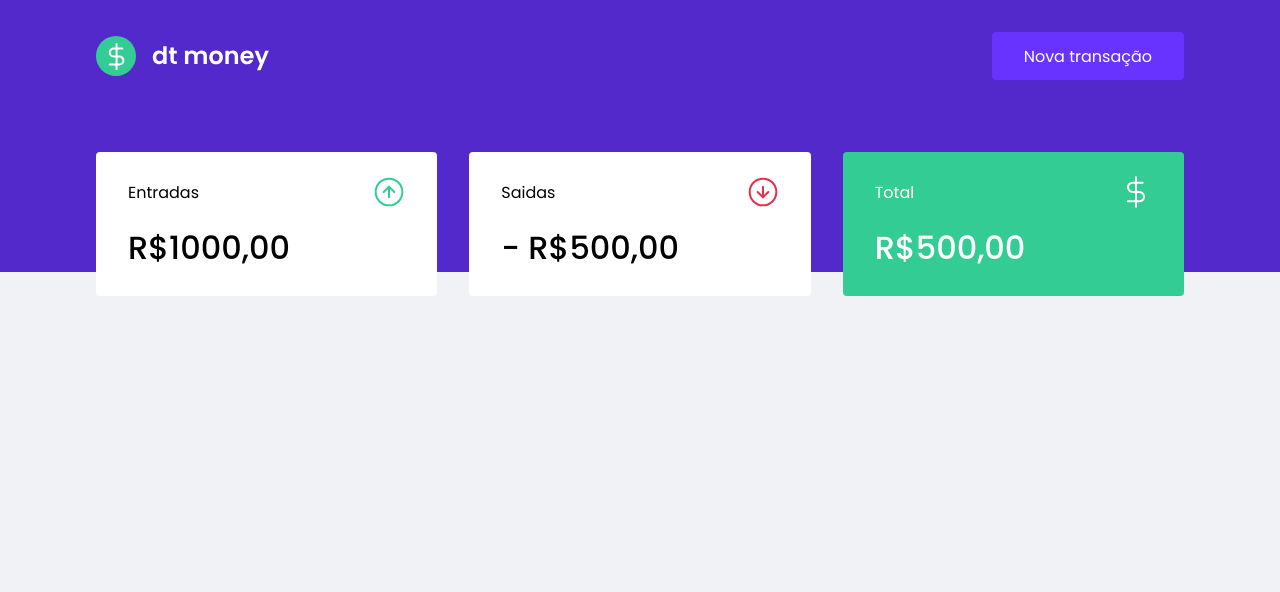
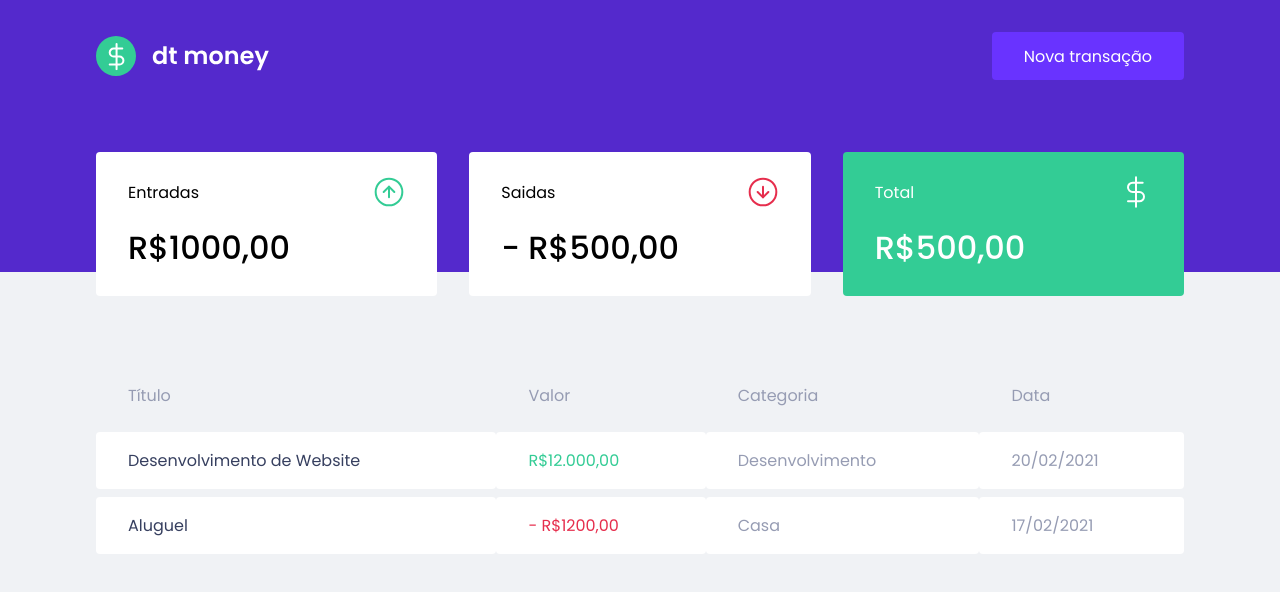
Before and after one commit to eltoncampos1/dt.money, a React (Create React App) app: page / in a window 1280 px wide. Shown: the top 592 px of the page. Built offline with nearby package versions, Linux system fonts and the light colour scheme.

Commit message:
chore: create transaction table components

```diff
--- a/src/components/Dashboard/index.tsx
+++ b/src/components/Dashboard/index.tsx
@@ -1,10 +1,13 @@
+import React from 'react';
 import { Summary } from '../Summary';
+import { Transactionstable } from '../TransactionsTable';
 import * as S from './styles';
 
 export function DashBoard(){
     return (
         <S.Container>
             <Summary />
+            <Transactionstable />
         </S.Container>
     )
 }
--- /dev/null
+++ b/src/components/TransactionsTable/index.tsx
@@ -0,0 +1,33 @@
+import * as S from './styles';
+
+export function Transactionstable(){
+    return (
+        <S.Container>
+            <table>
+                <thead>
+                    <tr>
+                        <th>Título</th>
+                        <th>Valor</th>
+                        <th>Categoria</th>
+                        <th>Data</th>
+                    </tr>
+                </thead>
+
+                <tbody>
+                    <tr>
+                        <td>Desenvolvimento de Website</td>
+                        <td className="deposit">R$12.000,00</td>
+                        <td>Desenvolvimento</td>
+                        <td>20/02/2021</td>
+                    </tr>
+                    <tr>
+                        <td>Aluguel</td>
+                        <td className="withdraw">- R$1200,00</td>
+                        <td>Casa</td>
+                        <td>17/02/2021</td>
+                    </tr>
+                </tbody>
+            </table>
+        </S.Container>
+    )
+}
--- /dev/null
+++ b/src/components/TransactionsTable/styles.ts
@@ -0,0 +1,38 @@
+import styled from "styled-components";
+
+export const Container = styled.div`
+    margin-top: 4rem;
+
+    table {
+        width: 100%;
+        border-spacing: 0 0.5rem;
+
+        th {
+            color: var(--text);
+            font-weight: 400;
+            padding: 1rem 2rem;
+            text-align: left;
+            line-height: 1.5rem;
+        }
+
+        td {
+            padding: 1rem 2rem;
+            border: 0;
+            background: var(--shape);
+            color: var(--text);
+            border-radius: 0.25rem;
+
+            &:first-child {
+                color: var(--title);
+            }
+
+            &.deposit {
+                color: var(--green);
+            }
+
+            &.withdraw {
+                color: var(--red)
+            }
+        }
+    }
+`;
```
